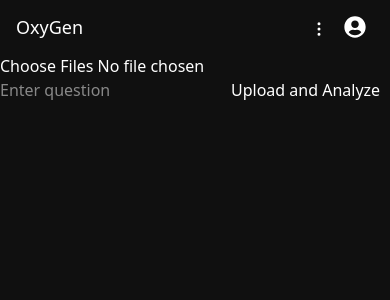
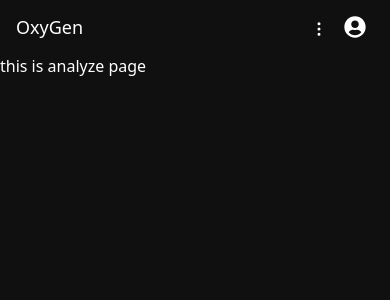
Before and after one commit to Mahbub2001/OxyGen-Scripts, a Next.js app: page /analyze in a window 390 px wide. Shown: the top 300 px of the page. Built offline with nearby package versions, Linux system fonts and the light colour scheme.

Commit message:
update_responsiveness

```diff
--- a/package.json
+++ b/package.json
@@ -14,6 +14,7 @@
     "file-saver": "^2.0.5",
     "flowbite-react": "^0.10.2",
     "framer-motion": "^12.5.0",
+    "gapi-script": "^1.2.0",
     "jszip": "^3.10.1",
     "lucide-react": "^0.477.0",
     "motion": "^12.4.10",
--- a/src/app/analyze/page.js
+++ b/src/app/analyze/page.js
@@ -1,89 +1,11 @@
-"use client";
+import React from 'react'
 
-import React, { useState } from "react";
-import axios from "axios";
-import JSZip from "jszip";
-import { saveAs } from "file-saver";
-
-const CodeUploadForm = () => {
-  const [files, setFiles] = useState([]);
-  const [question, setQuestion] = useState("");
-  const [results, setResults] = useState([]);
-
-  const handleFileChange = (e) => {
-    setFiles([...e.target.files]);
-  };
-
-  const handleSubmit = async (e) => {
-    e.preventDefault();
-    const formData = new FormData();
-    files.forEach((file) => formData.append("files", file));
-    formData.append("question", question);
-
-    try {
-      const response = await axios.post(
-        "http://localhost:8000/analyze-codes",
-        formData,
-        {
-          headers: {
-            "Content-Type": "multipart/form-data",
-          },
-        }
-      );
-      setResults(response.data);
-      createAndDownloadZip(response.data);
-    } catch (error) {
-      console.error("Error uploading files:", error);
-    }
-  };
-
-  const createAndDownloadZip = (results) => {
-    const zip = new JSZip();
-
-    results.forEach((result) => {
-      const fileName = result.student_name.replace(/\.[^/.]+$/, "");
-      const fileContent = `
-// Original student code
-${result.file_content}
-
-// Comments and suggestions
-${result.comments.join("\n")}
-`;
-      zip.file(`${fileName}_commented.c`, fileContent);
-    });
-
-    zip.generateAsync({ type: "blob" }).then((content) => {
-      saveAs(content, "commented_codes.zip");
-    });
-  };
-
+function Analyze() {
   return (
     <div>
-      <form onSubmit={handleSubmit}>
-        <input type="file" multiple onChange={handleFileChange} />
-        <input
-          type="text"
-          value={question}
-          onChange={(e) => setQuestion(e.target.value)}
-          placeholder="Enter question"
-        />
-        <button type="submit">Upload and Analyze</button>
-      </form>
-      <div>
-        {results.map((result, index) => (
-          <div key={index}>
-            <h3>{result.student_name}</h3>
-            <p>Rank: {result.rank}</p>
-            <ul>
-              {result.comments.map((comment, i) => (
-                <li key={i}>{comment}</li>
-              ))}
-            </ul>
-          </div>
-        ))}
-      </div>
+      this is analyze page
     </div>
-  );
-};
+  )
+}
 
-export default CodeUploadForm;
+export default Analyze
```
Also changed, not shown: 1 other file (tests, documents, lock files or other folders).
